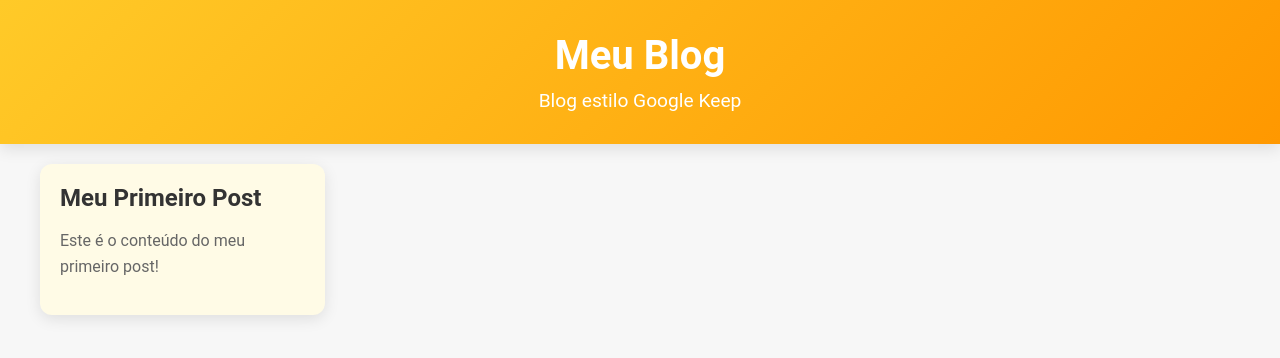
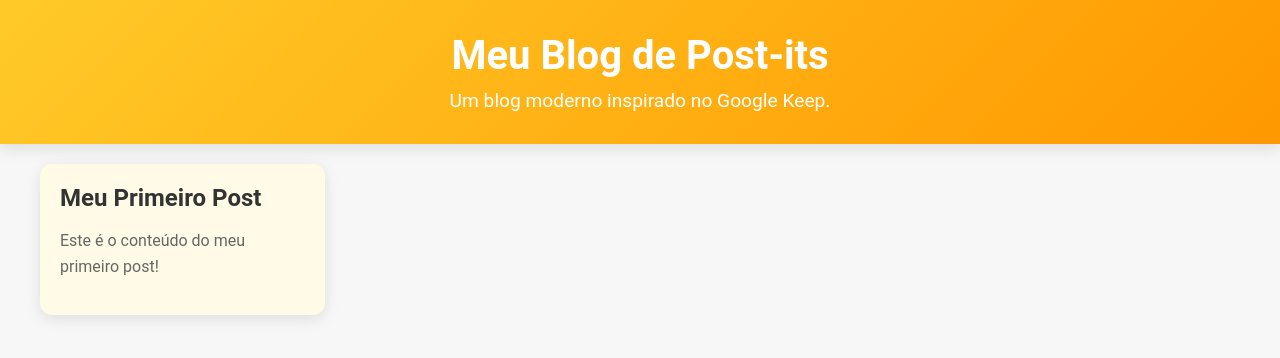
Before and after one commit to arrtthur/meu-blog, a Jekyll site: the page built from index.html, in a window 1280 px wide. Shown: the top 358 px of the page. Built offline with Jekyll 4.4.1, drawn with Linux system fonts in a browser that asks for light colours.

Commit message:
Update _config.yml

```diff
--- a/_config.yml
+++ b/_config.yml
@@ -1,4 +1,4 @@
-title: Meu Blog
-description: "Blog estilo Google Keep"
-baseurl: "/meu-blog"
-theme: minima
+title: Meu Blog de Post-its
+description: Um blog moderno inspirado no Google Keep.
+baseurl: ""
+url: "https://arrtthur.github.io/meu-blog"
```
